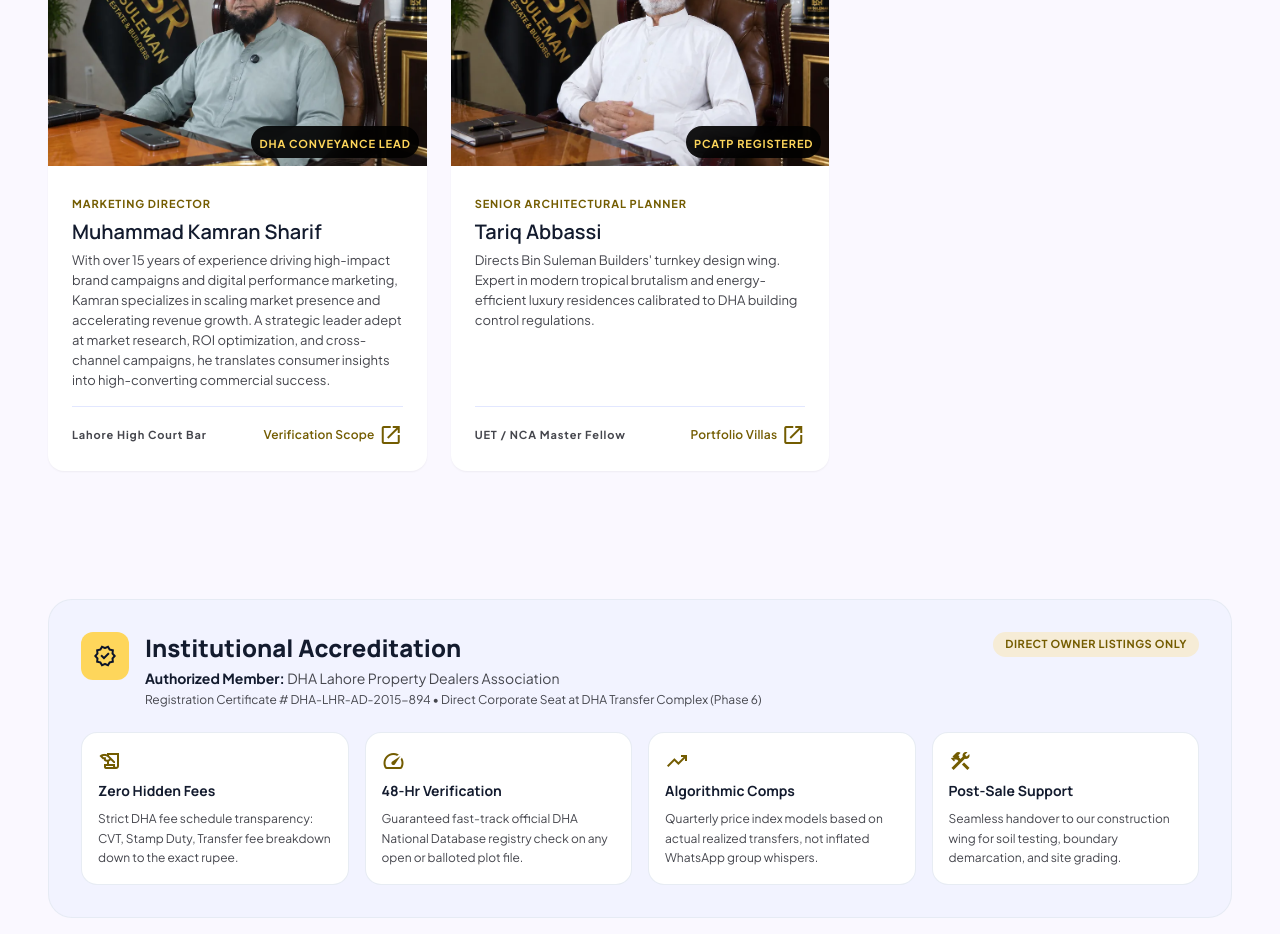
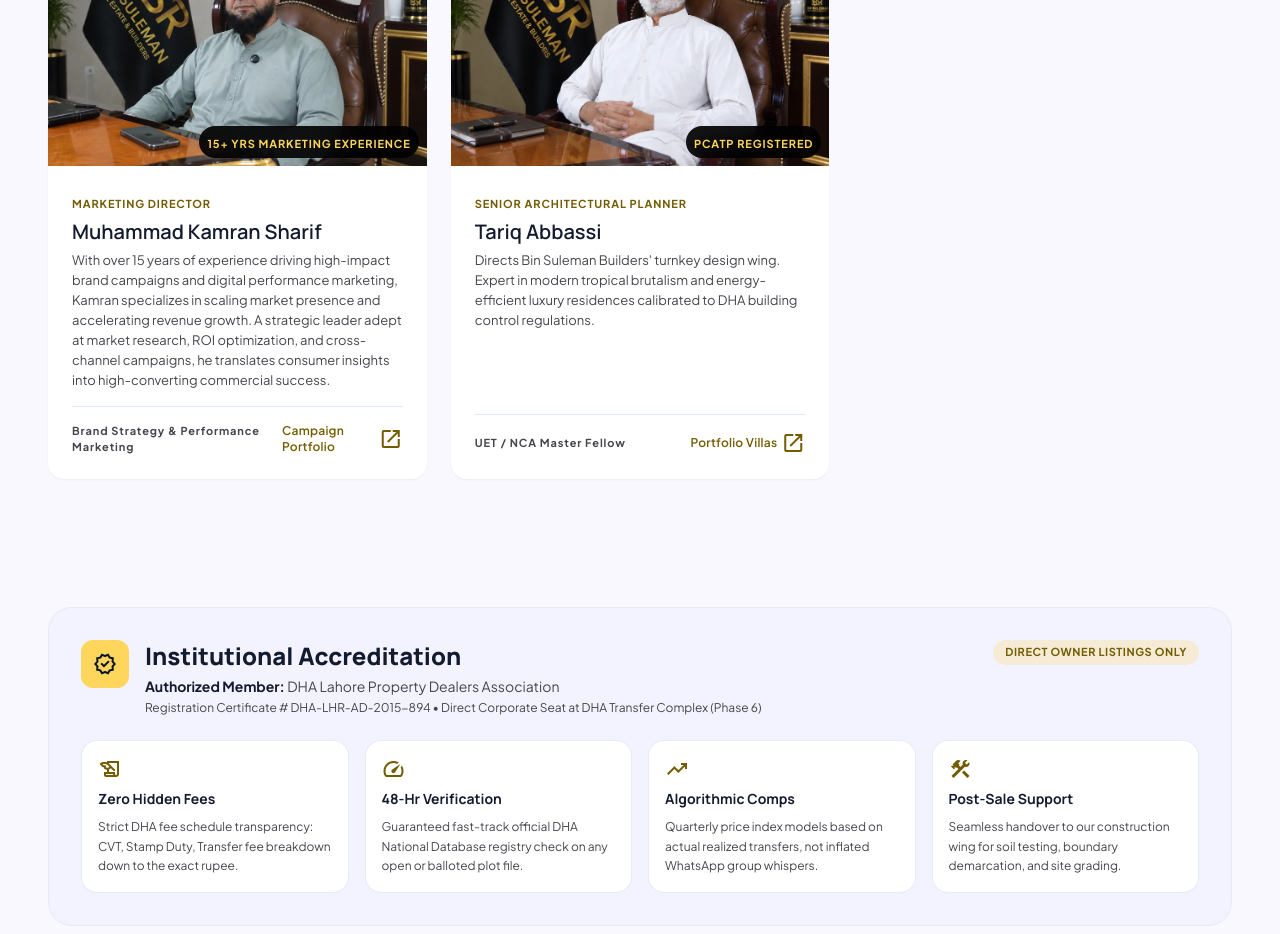
Before and after one commit to sidrafb12100-bit/Bin-Suleman-Real-Estate, a Next.js app in the folder next/: page /about in a window 1280 px wide. Shown: the part 3020-3954 px from the top of the page. Built offline with nearby package versions, Linux system fonts and the light colour scheme.

Commit message:
Align Kamran leadership card badge/footer/link with Marketing Director role

```diff
--- a/next/src/content/team.ts
+++ b/next/src/content/team.ts
@@ -39,10 +39,10 @@ export const leaders: Leader[] = [
   {
     name: 'Muhammad Kamran Sharif',
     role: 'Marketing Director',
-    badge: 'DHA Conveyance Lead',
+    badge: '15+ Yrs Marketing Experience',
     bio: 'With over 15 years of experience driving high-impact brand campaigns and digital performance marketing, Kamran specializes in scaling market presence and accelerating revenue growth. A strategic leader adept at market research, ROI optimization, and cross-channel campaigns, he translates consumer insights into high-converting commercial success.',
-    footer: 'Lahore High Court Bar',
-    linkLabel: 'Verification Scope',
+    footer: 'Brand Strategy & Performance Marketing',
+    linkLabel: 'Campaign Portfolio',
     image: '/images/MUHAMMAD KAMRAN SHARIF.webp',
   },
   {
```
Also changed, not shown: 2 other files (tests, documents, lock files or other folders).
